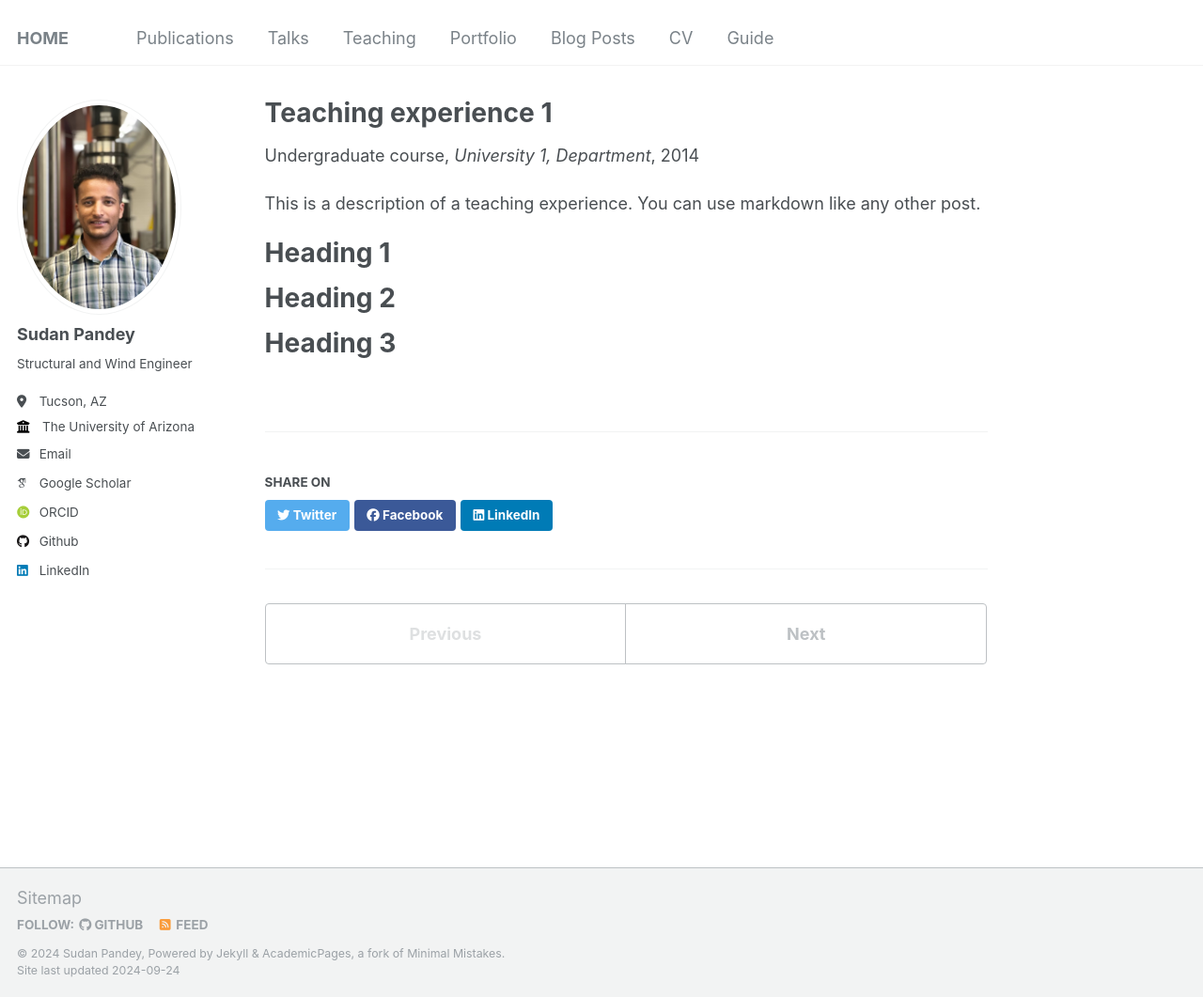
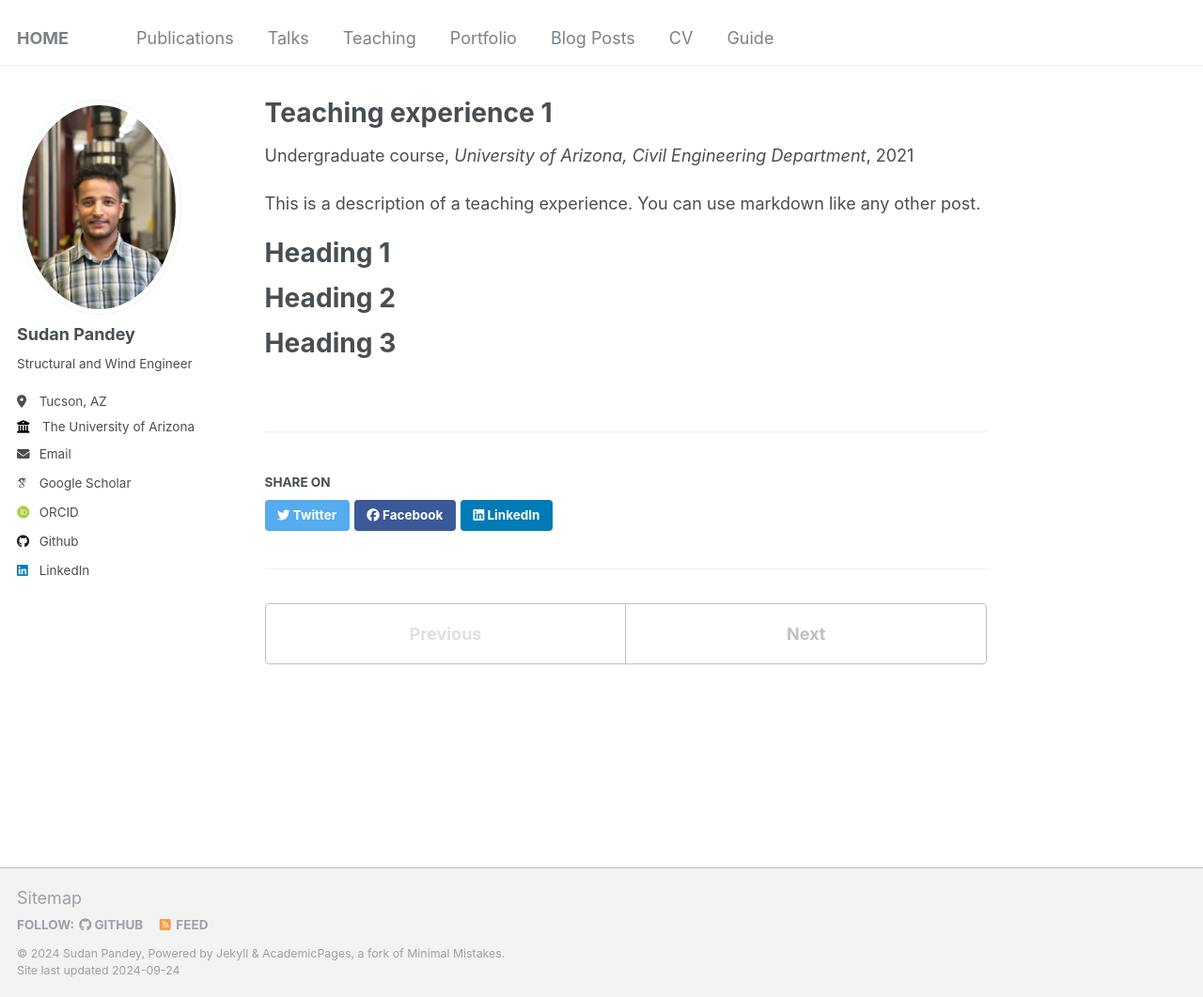
Before and after one commit to pdy-sdn/pandeysudan.github.io, a Jekyll site: the page built from _teaching/2021-spring-teaching-1.md, in a window 1280 px wide and 1061 px high. Shown: the whole window at 94% size. Built offline with Jekyll 4.4.1, drawn with Linux system fonts in a browser that asks for light colours; some web fonts are replaced.

Commit message:
Update and rename 2014-spring-teaching-1.md to 2021-spring-teaching-1.md

```diff
--- a/_teaching/2014-spring-teaching-1.md
+++ b/_teaching/2021-spring-teaching-1.md
@@ -3,9 +3,9 @@ title: "Teaching experience 1"
 collection: teaching
 type: "Undergraduate course"
 permalink: /teaching/2014-spring-teaching-1
-venue: "University 1, Department"
-date: 2014-01-01
-location: "City, Country"
+venue: "University of Arizona, Civil Engineering Department"
+date: 2021-08-08
+location: "Tucson, AZ, USA"
 ---
 
 This is a description of a teaching experience. You can use markdown like any other post.
```
